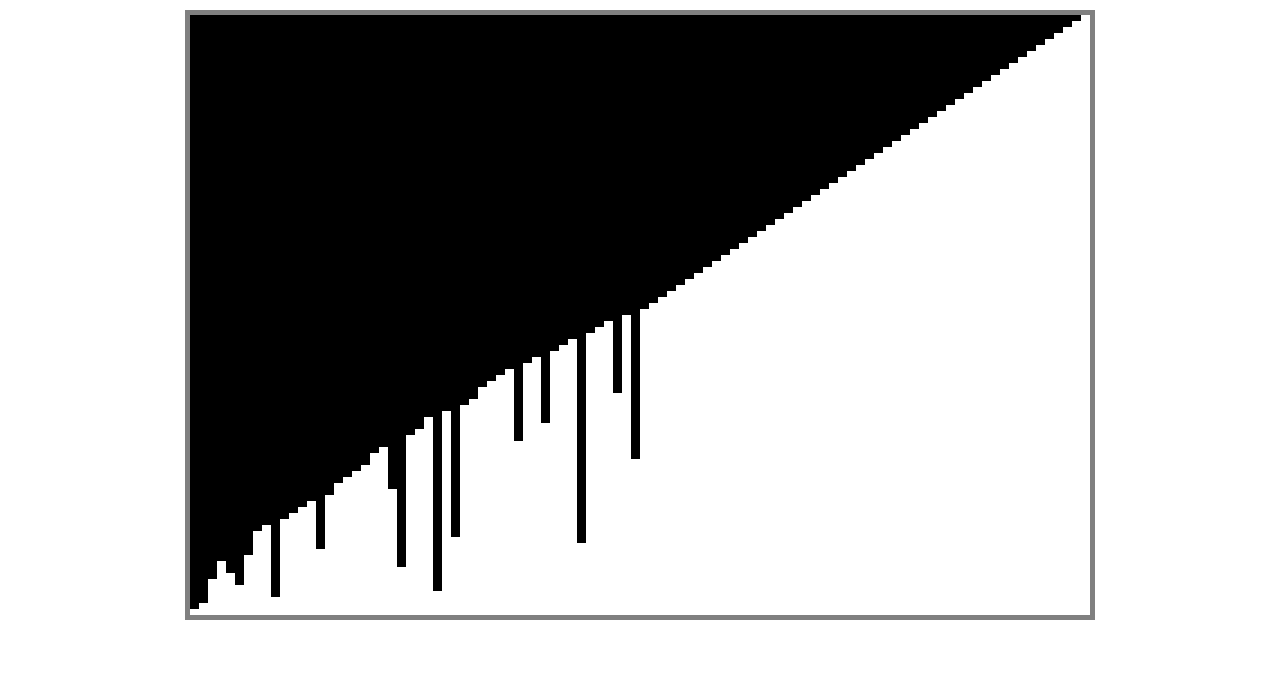
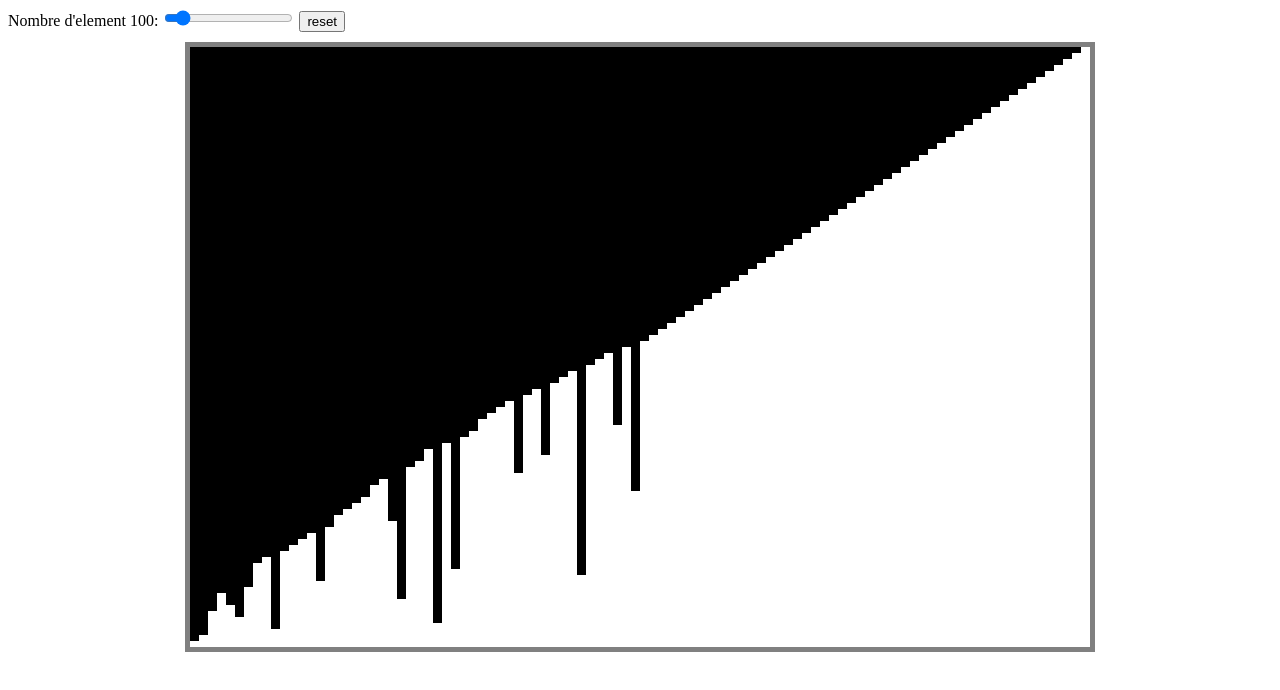
Before and after one commit to CantonyEddy/Challenge-JS, a website: page template/visual_sort.html in a window 1280 px wide. Drawn offline with Linux system fonts and the light colour scheme.

Commit message:
range to change number add

```diff
--- a/static/js/visual_sort.js
+++ b/static/js/visual_sort.js
@@ -1,3 +1,15 @@
+const slider = document.getElementById("slider");
+const sliderValue = document.getElementById("sliderValue");
+
+// Mettre à jour la valeur affichée lorsque la valeur de la barre de défilement change
+slider.addEventListener("input", function() {
+    sliderValue.textContent = slider.value;
+});
+
+
+function myFunction() {
+  start();
+}
 window.onload = function(){
     const canvasWidth = 900;
     const canvasHeight = 600;
@@ -39,7 +51,7 @@ window.onload = function(){
       }
 
     function start(){
-        liste = createListFrom1ToN(100);
+        liste = createListFrom1ToN(slider.value);
         liste = shuffle(liste);
         console.log(liste);
         widthBlock = canvasWidth/liste.length;
@@ -77,4 +89,14 @@ window.onload = function(){
         const y = position[1] - height; // ajustez la position y pour que les blocs soient dessinés vers le haut
         ctx.fillRect(x, y, width, height);
     }
+
+    const map = {}; // Vous pourriez aussi utiliser un tableau
+    onkeydown = onkeyup = function(e){
+        e = e || event; // pour gérer IE
+        map[e.keyCode] = e.type == 'keydown';
+        let newDirection;
+        if(map[32]){
+            start();
+        }
+    }
 }
--- a/template/visual_sort.html
+++ b/template/visual_sort.html
@@ -6,6 +6,9 @@
     <title>Document</title>
 </head>
 <body>
+    <label for="slider">Nombre d'element <span id="sliderValue">100</span>:</label>
+    <input type="range" id="slider" name="slider" min="10" max="1000" value="100">
     <script src="../static/js/visual_sort.js"></script>
+    <button onclick="myFunction()">reset</button>
 </body>
 </html>
```
